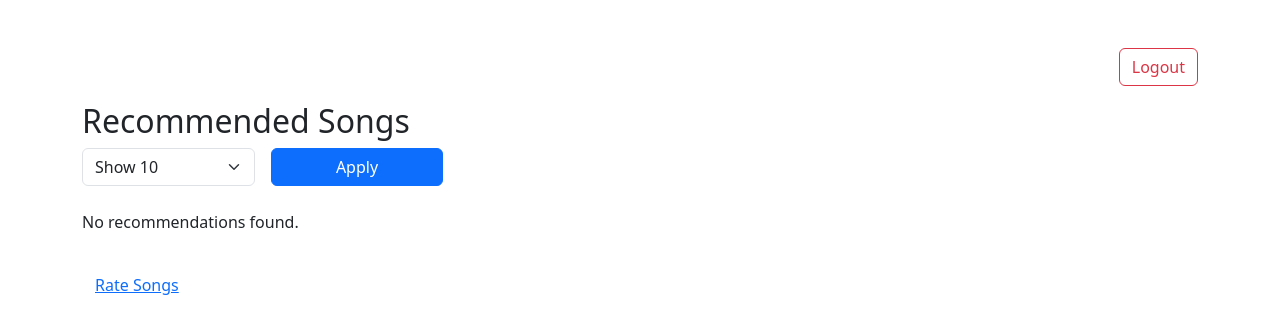
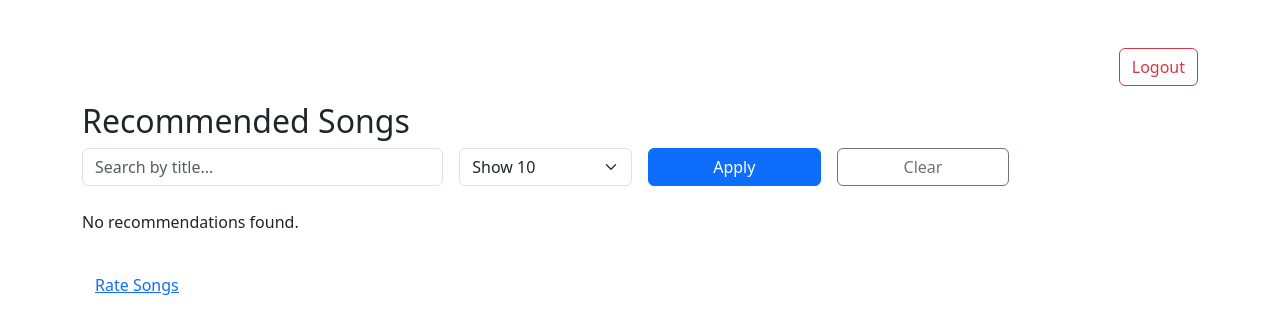
Before and after one commit to giovannabbottino/music-recommendation-system, a Flask app: page /recommendations in a window 1280 px wide. Shown: the top 334 px of the page. Run offline with Flask 3, Linux system fonts and the light colour scheme; the visitor is signed in with stand-in values (Sample User, id 1).

Commit message:
add search

```diff
--- a/src/app.py
+++ b/src/app.py
@@ -115,18 +115,30 @@ def rate_music():
 @login_required
 def recommendations():
     limit = request.args.get('limit', '10')
+    search = request.args.get('search', '')
     try:
         limit = int(limit)
     except ValueError:
         limit = 10
 
     preferences = service.get_user_genre_preferences(session['user'])
-
     all_preferences = service.get_user_preferences(session['user'])
 
-    recommended_musics = service.list_recommended_musics(session['user'], limit)
+    recommended_musics = service.list_recommended_musics(session['user'], 1000)
+    if search:
+        filtered_musics = []
+        for music in recommended_musics:
+            if search.lower() in music['title'].lower():
+                filtered_musics.append(music)
+        recommended_musics = filtered_musics
 
-    return render_template('recommended.html', musics=recommended_musics, user=session['user'], limit=limit)
+    recommended_musics = recommended_musics[:limit]
+
+    return render_template('recommended.html',
+                         musics=recommended_musics,
+                         user=session['user'],
+                         limit=limit,
+                         search=search)
 
 @app.route('/add_music', methods=['GET', 'POST'])
 @login_required
--- a/src/templates/recommended.html
+++ b/src/templates/recommended.html
@@ -19,6 +19,9 @@
       {% endif %}
     {% endwith %}
     <form class="row g-3 mb-4" method="get">
+        <div class="col-md-4">
+            <input type="text" class="form-control" name="search" placeholder="Search by title..." value="{{ search }}">
+        </div>
         <div class="col-md-2">
             <select class="form-select" name="limit">
                 {% for l in [5, 10, 20, 50, 100] %}
@@ -28,6 +31,9 @@
         </div>
         <div class="col-md-2">
             <button type="submit" class="btn btn-primary w-100">Apply</button>
+        </div>
+        <div class="col-md-2">
+            <a href="/recommendations" class="btn btn-outline-secondary w-100">Clear</a>
         </div>
     </form>
     {% if musics %}
```
